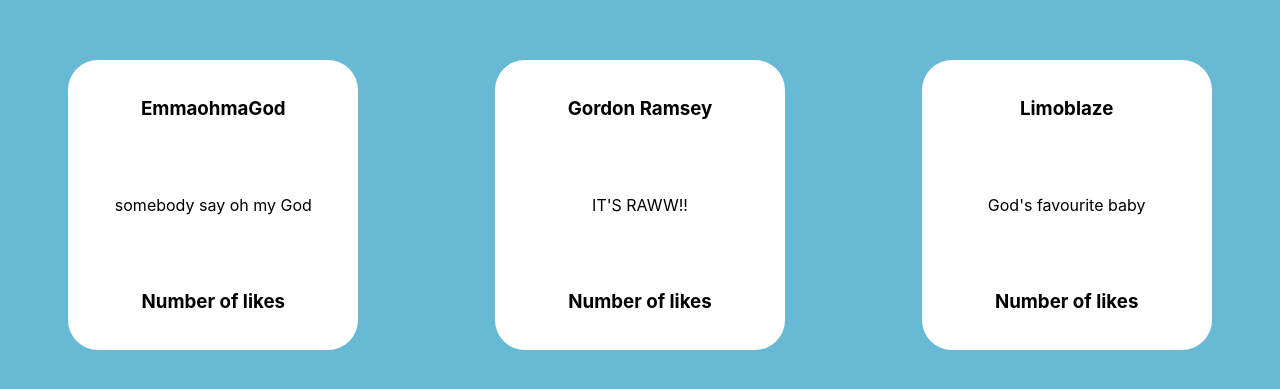
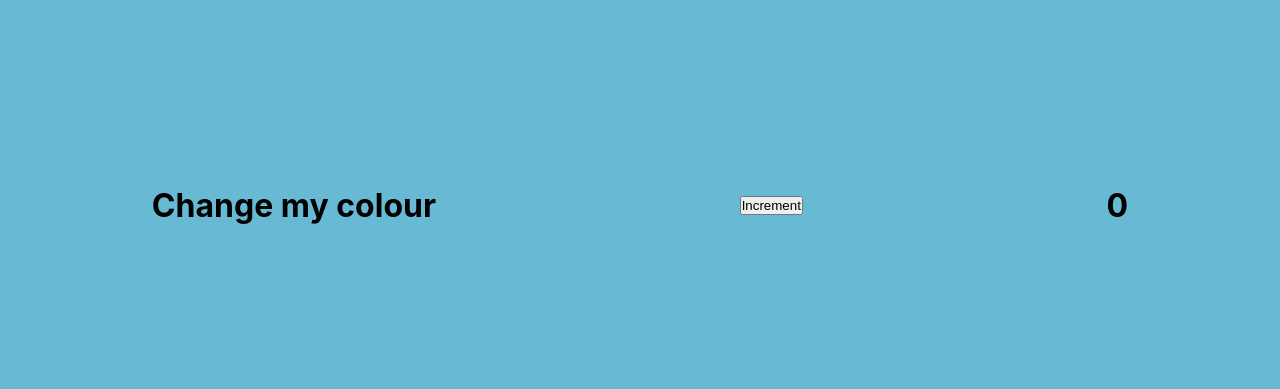
Before and after one commit to seyi4mi/reactJS, a React (Create React App) app: page / in a window 1280 px wide. Shown: the part 195-584 px from the top of the page. Built offline with nearby package versions, Linux system fonts and the light colour scheme.

Commit message:
Adding states to components

```diff
--- a/src/App.css
+++ b/src/App.css
@@ -7,7 +7,7 @@
 }
 
 .tweet {
-    height: 290px;
+    height: 29 0px;
     width: 290px;
     background: white;
     border-radius: 30px;
@@ -16,3 +16,8 @@
     justify-content: space-around;
     align-items: center;
 }
+
+.red {
+    color: red;
+    font-size: 50px;
+}
--- a/src/App.js
+++ b/src/App.js
@@ -1,15 +1,22 @@
 //Step 1 - import React
-import React from "react"
+import React, { useState } from "react"
 import Tweet from "./Tweet"
 
 // Step 2 - Create a component
 function App() {
+	const [isRed, setRed] = useState(false)
+	const [count, setCount] = useState(0)
+
+	const increment = () => {
+		setCount(count + 1)
+		setRed(!isRed)
+	}
+
 	return (
 		<div className="app">
-			<Tweet name="EmmaohmaGod" message="somebody say oh my God" />{" "}
-			{/*to place the exported tweet app after importing it */}
-			<Tweet name="Gordon Ramsey" message="IT'S RAWW!! " />
-			<Tweet name="Limoblaze" message="God's favourite baby" />
+			<h1 className={isRed ? "red" : ""}>Change my colour</h1>
+			<button onClick={increment}>Increment</button>
+			<h1>{count}</h1>
 		</div>
 	)
 }
```
